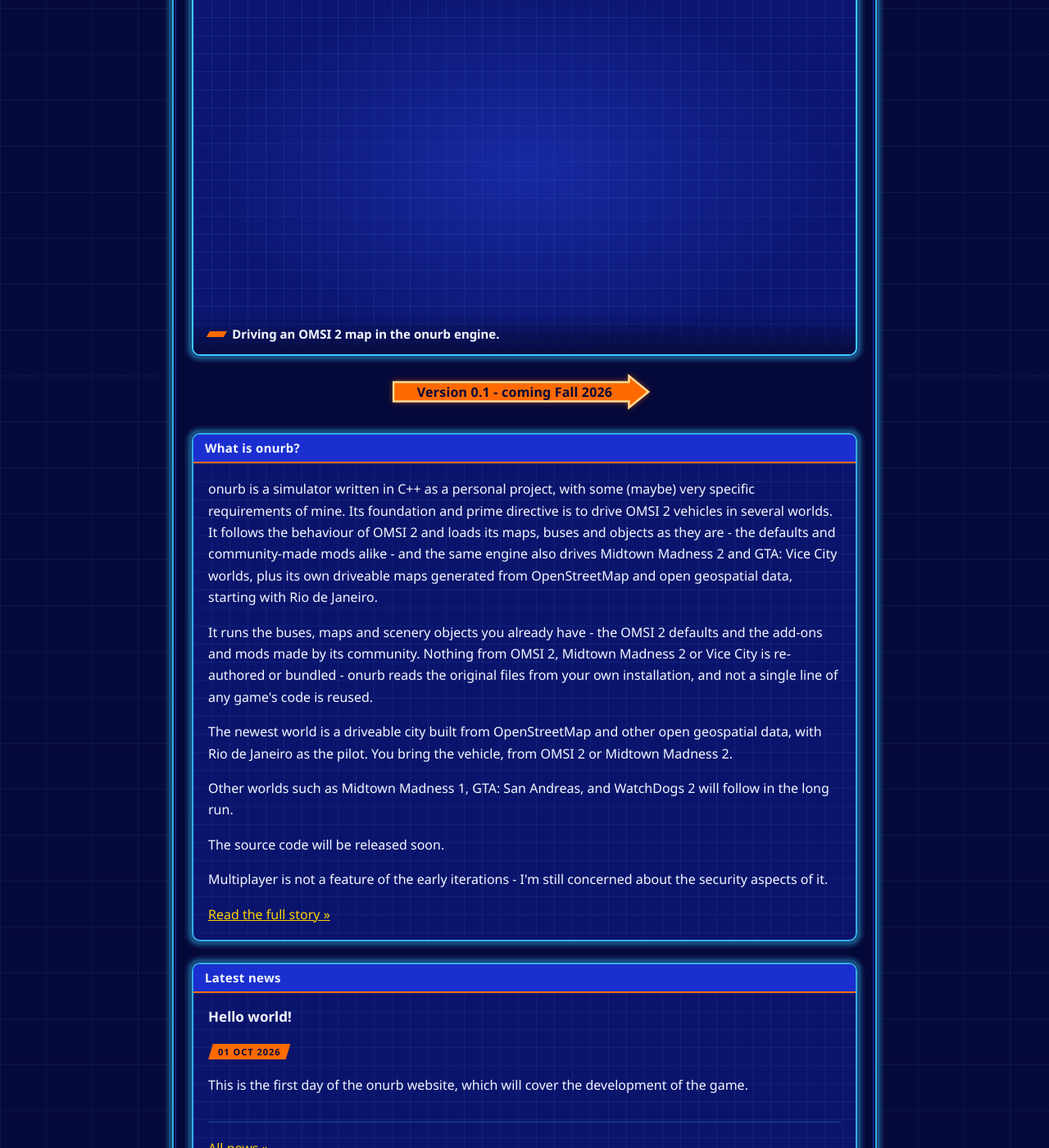
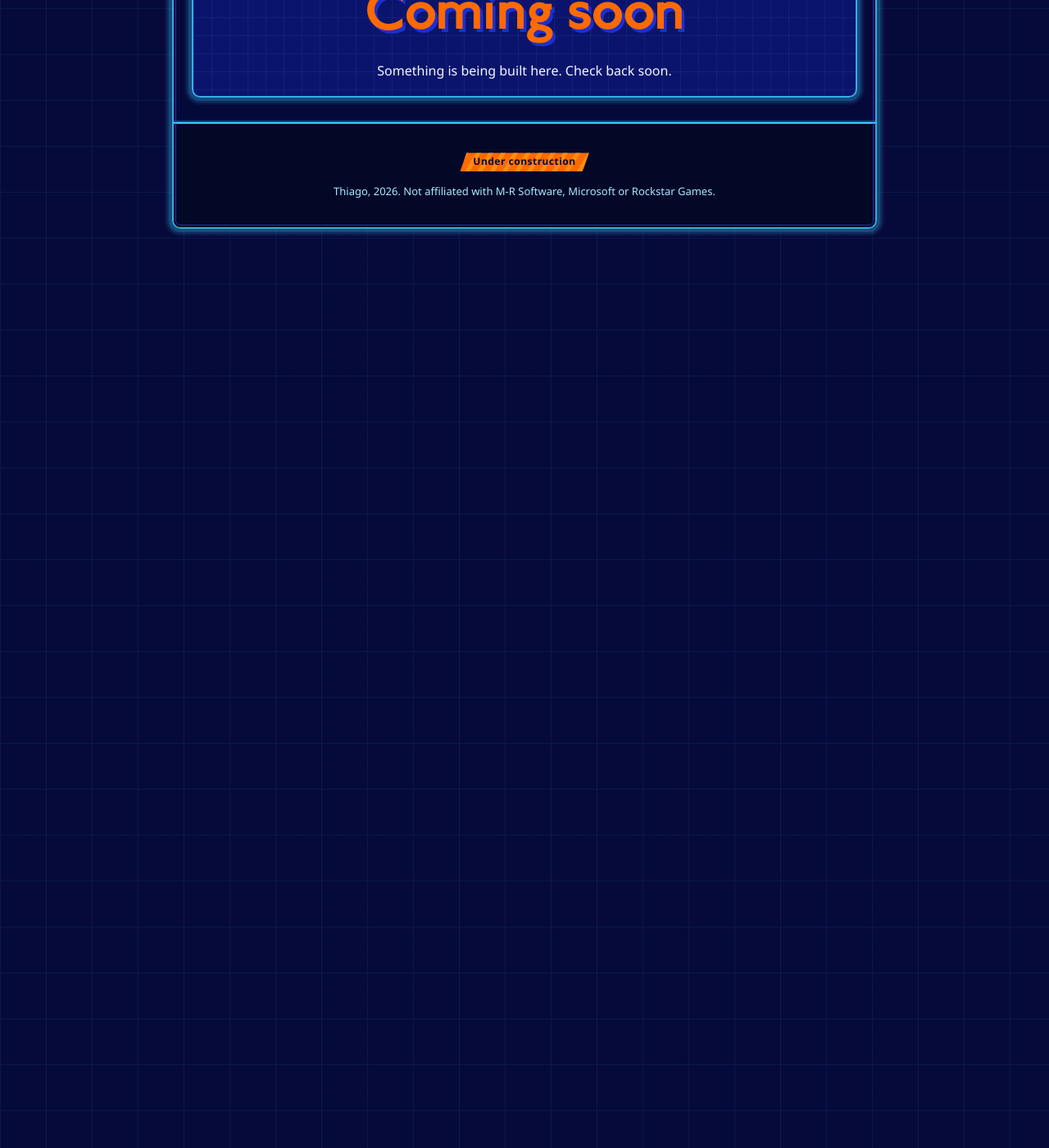
Before and after one commit to onurbsim/onurbsim.github.io, a Jekyll site: the page built from index.md, in a window 1280 px wide and 1400 px high, scrolled down 270 px. Shown: the whole window at 82% size. Built offline with Jekyll 4.4.1, drawn with Linux system fonts in a browser that asks for light colours; some of the changed text lies outside the part shown.

Commit message:
Add coming-soon mode that hides the rest of the site
While coming_soon is true in _config.yml, the home page shows only a
coming-soon notice, the nav, footer links and feed links are hidden, and
the other pages, posts and screenshots are excluded from the build. A
placeholder feed.xml stops jekyll-feed from publishing the posts.

Co-Authored-By: Claude Opus 5.5 <noreply@anthropic.com>
Claude-Session: https://claude.ai/code/session_01CH2i8foqjUcNPPcp4BshtY

```diff
--- a/_config.yml
+++ b/_config.yml
@@ -23,6 +23,16 @@ description: >-
 url:     "https://onurbsim.github.io"
 baseurl: ""
 # ---------------------------------------------------------------------------
+
+# --- Coming-soon mode ------------------------------------------------------
+# While true, the site shows only a "coming soon" home page: no navigation,
+# no footer links, a neutral title/description, and no feed links. The other
+# pages and the news posts are also left out of the build (see the
+# "coming soon" block under `exclude:` at the bottom of this file), so they
+# are not published at all.
+# To launch: set this to false, delete that block under `exclude:`, and
+# delete the placeholder feed.xml in the repository root.
+coming_soon: true
 
 # Next release, shown on the home page and the About page.
 release:
@@ -70,3 +80,12 @@ exclude:
   - Gemfile.lock
   - README.md
   - vendor
+  # --- coming soon: delete from here down to launch the full site ---------
+  - about.md
+  - gallery.md
+  - news.md
+  - requirements.md
+  - videos.md
+  - _posts
+  - assets/img/screens
+  - assets/img/thumbs
--- a/_layouts/default.html
+++ b/_layouts/default.html
@@ -3,7 +3,12 @@
 <head>
   <meta charset="utf-8">
   <meta name="viewport" content="width=device-width, initial-scale=1">
+  {%- if site.coming_soon %}
+  <title>{{ site.title }} - coming soon</title>
+  <meta name="description" content="{{ site.title }} - coming soon.">
+  {%- else %}
   {%- seo -%}
+  {%- endif %}
   <meta name="theme-color" content="#060a3a">
   <meta name="color-scheme" content="dark">
   <link rel="preconnect" href="https://fonts.googleapis.com">
@@ -11,7 +16,7 @@
   <link rel="stylesheet" href="https://fonts.googleapis.com/css2?family=Noto+Sans:ital,wght@0,400;0,700;1,400;1,700&display=swap">
   <link rel="stylesheet" href="{{ '/assets/css/main.css' | relative_url }}">
   <link rel="icon" href="{{ '/assets/img/favicon.svg' | relative_url }}" type="image/svg+xml">
-  {%- feed_meta -%}
+  {%- unless site.coming_soon %}{% feed_meta %}{% endunless %}
 </head>
 <body>
 
@@ -23,22 +28,26 @@
     <p class="sub">{{ site.tagline }}</p>
   </div>
 
+  {%- unless site.coming_soon %}
   <div id="nav">
     {%- for item in site.nav -%}
       {%- assign href = item.url | relative_url -%}
       <a href="{{ href }}"{% if page.url == item.url %} class="here"{% endif %}>{{ item.title }}</a>
     {%- endfor -%}
   </div>
+  {%- endunless %}
 
   <div id="main">
     {{ content }}
   </div>
 
   <div id="foot">
+    {%- unless site.coming_soon %}
     <p>
       <a href="{{ '/feed.xml' | relative_url }}">RSS</a> &middot;
       <a href="{{ '/about/' | relative_url }}">About</a>
     </p>
+    {%- endunless %}
     {%- if site.counter.namespace %}
     <p id="hits-box" hidden>
       You are visitor number<br>
--- a/index.md
+++ b/index.md
@@ -6,6 +6,17 @@ title: Home
 hero_image:
 hero_caption: "Driving an OMSI 2 map in the onurb engine."
 ---
+{%- if site.coming_soon %}
+
+<div class="win">
+  <b class="win-t">Coming soon</b>
+  <div class="win-b" style="text-align:center;">
+    <p style="font-family:'Farringdon','Noto Sans',sans-serif; font-weight:700; font-size:clamp(40px, 11vw, 72px); line-height:1; margin:10px 0 18px; color:var(--orange); text-shadow:.05em .05em 0 var(--royal);">Coming soon</p>
+    <p>Something is being built here. Check back soon.</p>
+  </div>
+</div>
+
+{%- else %}
 
 <div class="hero">
   {%- if page.hero_image %}
@@ -111,3 +122,5 @@ hero_caption: "Driving an OMSI 2 map in the onurb engine."
   </div>
 </div>
 {%- endif %}
+
+{%- endif %}
```
Also changed, not shown: feed.xml (added, +13 -0 lines).
